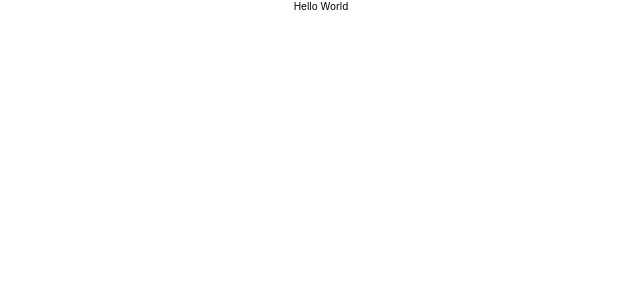
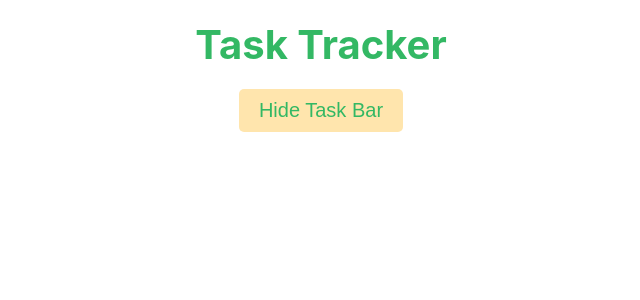
Before and after one commit to gurhanalan/React-TaskTracker-Project, a React (Create React App) app: page / in a window 1280 px wide. Shown: the top 300 px of the page, without its empty margins (319-959 px from the left). Built offline with nearby package versions, Linux system fonts and the light colour scheme.

Commit message:
Add header

```diff
--- a/src/App.css
+++ b/src/App.css
@@ -1,38 +1,3 @@
 .App {
-  text-align: center;
+    font-size: 62.5%;
 }
-
-.App-logo {
-  height: 40vmin;
-  pointer-events: none;
-}
-
-@media (prefers-reduced-motion: no-preference) {
-  .App-logo {
-    animation: App-logo-spin infinite 20s linear;
-  }
-}
-
-.App-header {
-  background-color: #282c34;
-  min-height: 100vh;
-  display: flex;
-  flex-direction: column;
-  align-items: center;
-  justify-content: center;
-  font-size: calc(10px + 2vmin);
-  color: white;
-}
-
-.App-link {
-  color: #61dafb;
-}
-
-@keyframes App-logo-spin {
-  from {
-    transform: rotate(0deg);
-  }
-  to {
-    transform: rotate(360deg);
-  }
-}
--- a/src/App.js
+++ b/src/App.js
@@ -1,7 +1,12 @@
 import "./App.css";
+import Header from "./components/header/Header";
 
 function App() {
-    return <div className="App">Hello World</div>;
+    return (
+        <div className="App">
+            <Header />
+        </div>
+    );
 }
 
 export default App;
--- /dev/null
+++ b/src/components/header/Header.jsx
@@ -0,0 +1,15 @@
+import React from "react";
+import { ButtonHeader, Title, Wrapper } from "./Header.style";
+
+function Header() {
+    return (
+        <div>
+            <Wrapper>
+                <Title>Task Tracker</Title>
+                <ButtonHeader>Hide Task Bar</ButtonHeader>
+            </Wrapper>
+        </div>
+    );
+}
+
+export default Header;
```
